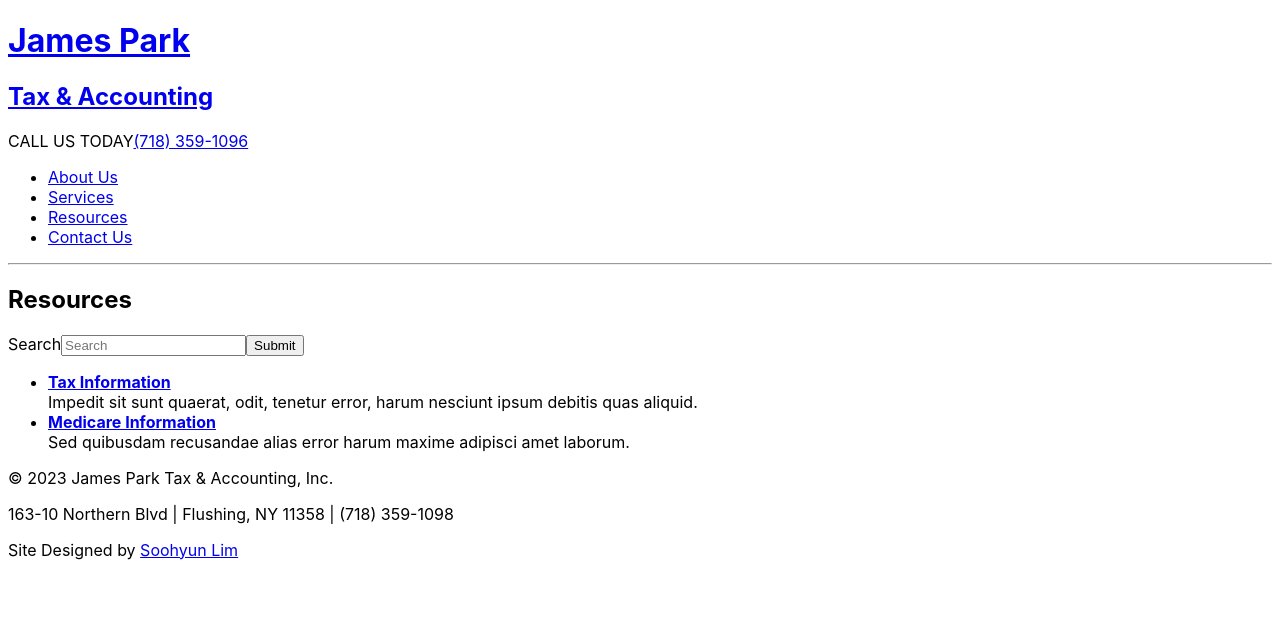
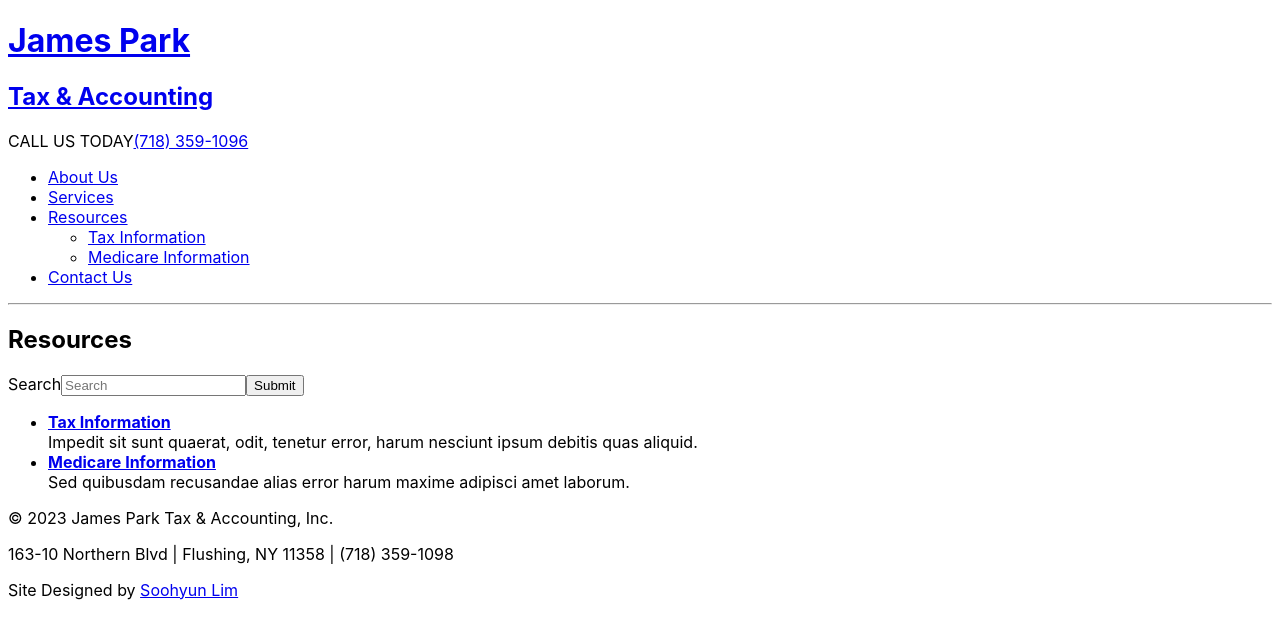
Before and after one commit to nooccarr/james-park-tax, a React (Vite) app: page /resources in a window 1280 px wide. Shown: the top 638 px of the page. Built offline with nearby package versions, Linux system fonts and the light colour scheme.

Commit message:
Add a outlet for the resource component.

```diff
--- a/src/app/components/Layout.jsx
+++ b/src/app/components/Layout.jsx
@@ -13,6 +13,14 @@ const Layout = () => {
           </li>
           <li>
             <Link to='/resources'>Resources</Link>
+            <ul>
+              <li>
+                <Link to='/resources/tax'>Tax Information</Link>
+              </li>
+              <li>
+                <Link to='/resources/medicare'>Medicare Information</Link>
+              </li>
+            </ul>
           </li>
           <li>
             <Link to='/contact-us'>Contact Us</Link>
--- a/src/app/components/PostList.jsx
+++ b/src/app/components/PostList.jsx
@@ -8,6 +8,8 @@ const PostList = ({ posts }) => {
   if (!resource) return <span>The resource you've requested doesn't exist.</span>;
 
   return (
+    <div>
+      <h3>{resourceId}</h3>
     <ul>
         {/* {console.log(posts)} */}
         {Object.entries(posts).map(([slug, { title }]) => (
@@ -18,6 +20,7 @@ const PostList = ({ posts }) => {
           </li>
         ))}
       </ul>
+    </div>
   );
 };
 
--- /dev/null
+++ b/src/app/components/Resource.jsx
@@ -0,0 +1,9 @@
+import { Outlet } from 'react-router-dom';
+
+const Resource = () => {
+  return (
+    <Outlet />
+  );
+};
+
+export default Resource;
--- a/src/app/components/Resources.jsx
+++ b/src/app/components/Resources.jsx
@@ -1,6 +1,7 @@
 import { Routes, Route } from 'react-router-dom';
 import SearchParams from "./SearchParams";
 import ResourcesLayout from './ResourcesLayout';
+import Resource from './Resource';
 import PostList from './PostList';
 import Post from './Post';
 const BlogPosts = {
@@ -25,13 +26,14 @@ const Resources = () => {
           <Routes>
             <Route index element={<SearchParams />} />
           </Routes>
-
         </section>
         <section>
           <Routes>
             <Route index element={<ResourcesLayout />} />
-            <Route path=':resourceId' element={<PostList posts={BlogPosts} />} />
-            <Route path=':resourceId/:slug' element={<Post posts={BlogPosts} />} />
+            <Route path=':resourceId' element={<Resource />}>
+              <Route index element={<PostList posts={BlogPosts} />} />
+              <Route path=':slug' element={<Post posts={BlogPosts} />} />
+            </Route>
           </Routes>
         </section>
       </main>
```
Lines whose indentation alone changed are shown as unchanged.
